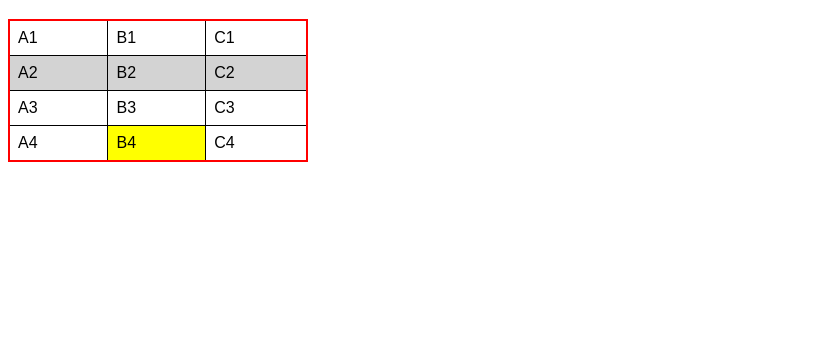
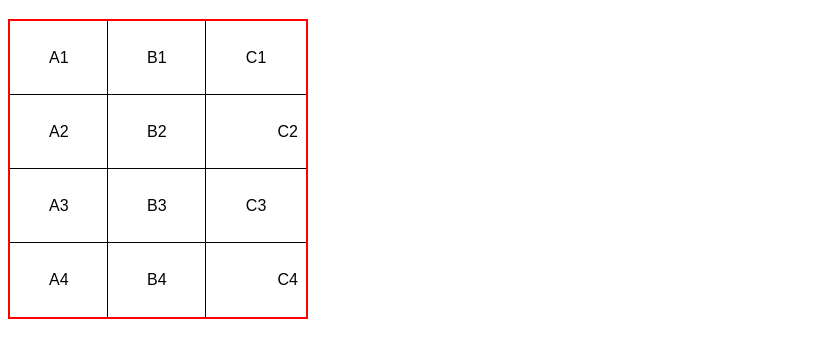
Before and after one commit to Manoel-DJS/HTML-CSS, a plain HTML site: page Exercícios/ex023/tabela01.html in a window 1280 px wide. Shown: the part 61-418 px from the top of the page, without its empty margins (0-814 px from the left). Drawn offline with Linux system fonts and the light colour scheme.

Commit message:
Update tabela01.html

```diff
--- a/Exercícios/ex023/tabela01.html
+++ b/Exercícios/ex023/tabela01.html
@@ -12,23 +12,24 @@
         table{
             border: 2px solid red;
             width: 300px;
+            height: 300px;
             border-collapse: collapse;
         }
         /* collapse = deixar tabela junta
            separate = deixar tablea separada
         */
 
-        tr.linha{
-            background-color: lightgray;
-        }
-
         td{
             border: 1px solid black;
             padding: 8px;
+            text-align: center; /*Alinhamento horizontal = linha*/
+            vertical-align: middle; /*Alinhamento vertical = "Coluna"*/
         }
-        td.dado{
-            background-color: yellow;
+
+        .numero{
+            text-align: right;
         }
+
     </style>
     <title>Primeira Tabela</title>
 </head>
@@ -48,10 +49,10 @@
             <td>B1</td>
             <td>C1</td>
         </tr>
-        <tr class="linha"> <!--Linha 2-->
+        <tr> <!--Linha 2-->
             <td>A2</td>
             <td>B2</td>
-            <td>C2</td>
+            <td class="numero">C2</td>
         </tr>
         <tr> <!--Linha 3-->
             <td>A3</td>
@@ -60,8 +61,8 @@
         </tr>
         <tr> <!--Linha 4-->
             <td>A4</td>
-            <td class="dado">B4</td>
-            <td>C4</td>
+            <td>B4</td>
+            <td class="numero">C4</td>
         </tr>
 
     </table>
```
